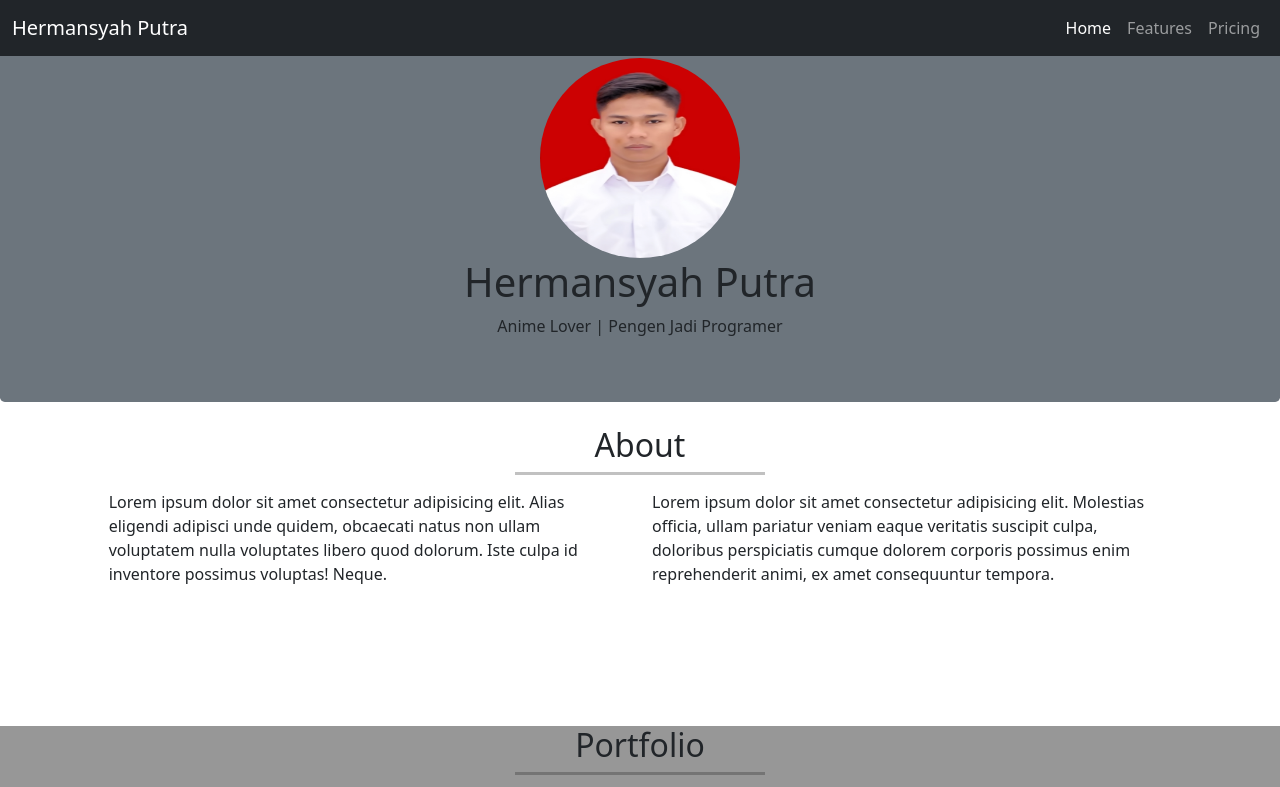
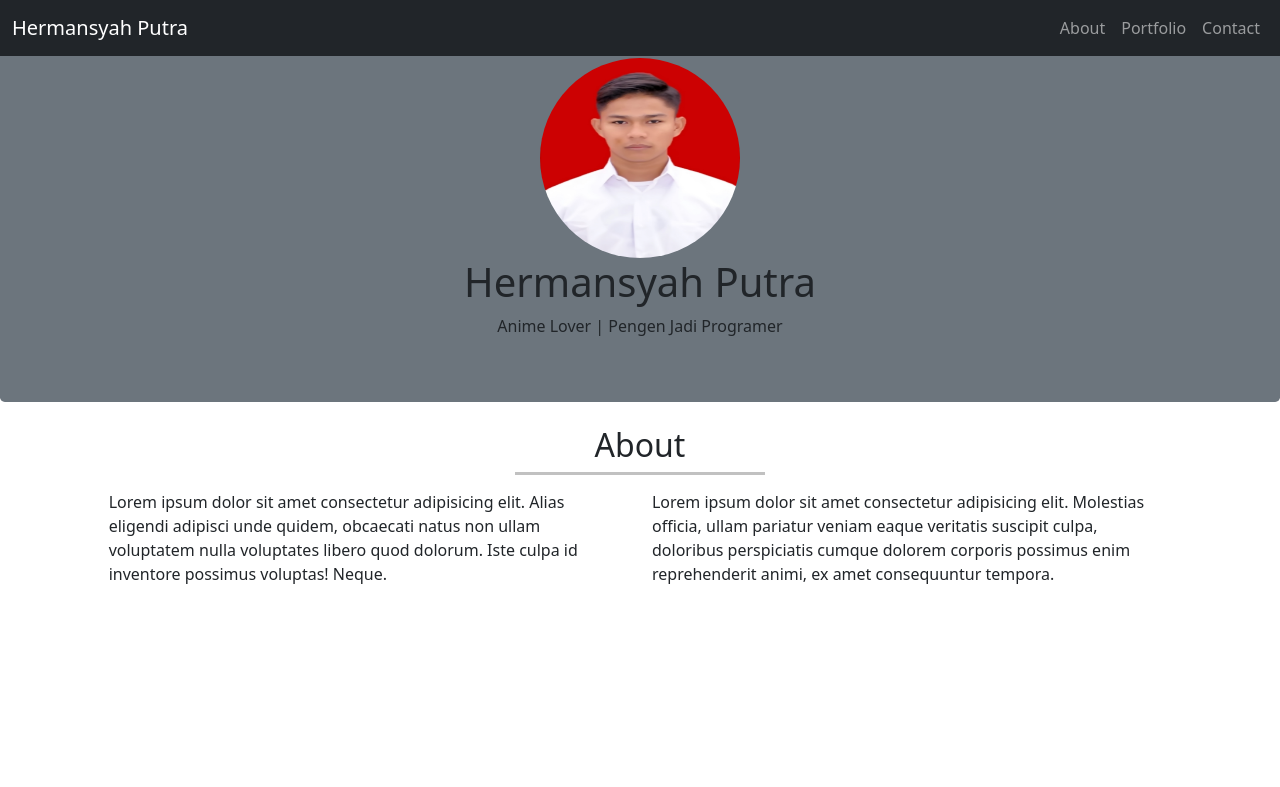
Before and after one commit to putraa22/web-portfolio-bootsrap5, a plain HTML site: page index.html in a window 1280 px wide. Shown: the top 787 px of the page. Drawn offline with nearby package versions, Linux system fonts and the light colour scheme.

Commit message:
Mengubah scrollspy

```diff
--- a/css/style.css
+++ b/css/style.css
@@ -16,7 +16,7 @@ hr {
 }
 
 section {
-    min-height: 300px;
+    min-height: 400px;
 }
 
 
--- a/index.html
+++ b/index.html
@@ -1,5 +1,5 @@
 <!doctype html>
-<html lang="en">
+<html lang="en" id="home">
   <head>
     <!-- Required meta tags -->
     <meta charset="utf-8">
@@ -11,26 +11,26 @@
 
     <title>My Web-Portfolio</title>
   </head>
-  <body>
+  <body data-bs-spy="scrollspy" data-bs-target=".navbar" data-bs-offset="-60">
 
 
 <!-- navbar -->
 <nav class="navbar navbar-expand-lg navbar-dark bg-dark fixed-top">
   <div class="container-fluid">
-    <a class="navbar-brand mb-0 h1" href="#">Hermansyah Putra</a>
+    <a class="navbar-brand mb-0 h1" href="#home">Hermansyah Putra</a>
     <button class="navbar-toggler" type="button" data-bs-toggle="collapse" data-bs-target="#navbarNav" aria-controls="navbarNav" aria-expanded="false" aria-label="Toggle navigation">
       <span class="navbar-toggler-icon"></span>
     </button>
     <div class="collapse navbar-collapse" id="navbarNav">
       <ul class="navbar-nav ms-auto">
         <li class="nav-item">
-          <a class="nav-link active" aria-current="page" href="#">Home</a>
+          <a class="nav-link"  href="#section1">About</a>
         </li>
         <li class="nav-item">
-          <a class="nav-link" href="#">Features</a>
+          <a class="nav-link" href="#portfolio">Portfolio</a>
         </li>
         <li class="nav-item">
-          <a class="nav-link" href="#">Pricing</a>
+          <a class="nav-link" href="#contact">Contact</a>
         </li>
       </ul>
     </div>
@@ -47,7 +47,7 @@
     <!-- akhir jumbotron -->
 
     <!-- about -->
-    <section class="about" id="abaout">
+    <section class="about" id="section1">
       <div class="container">
         <div class="row">
           <div class="col-12 text-center">
```
